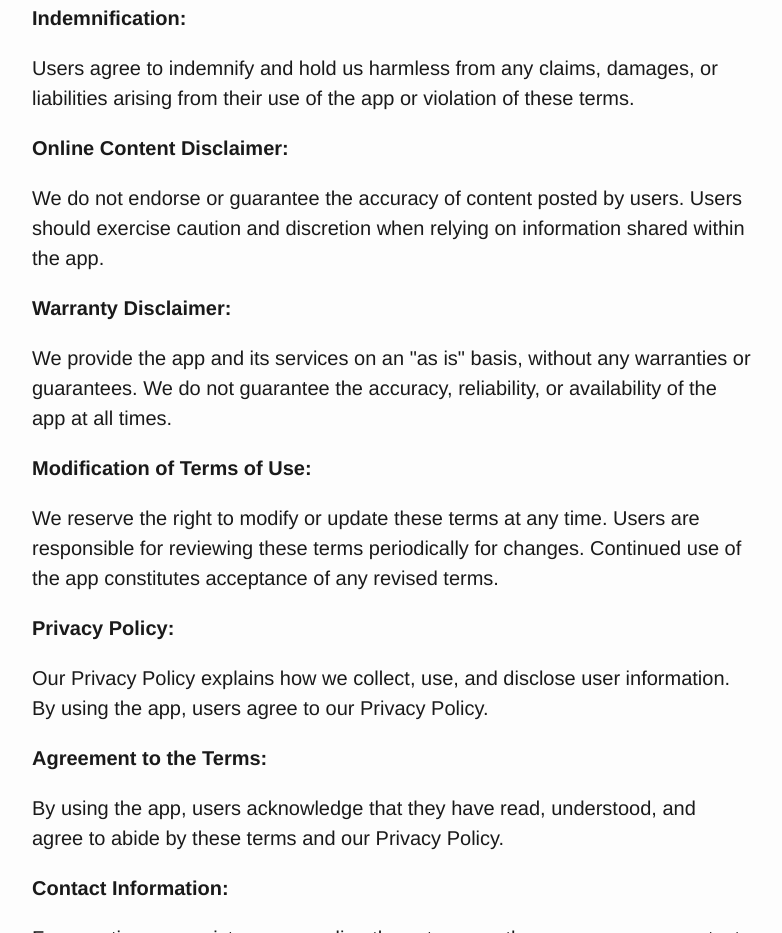
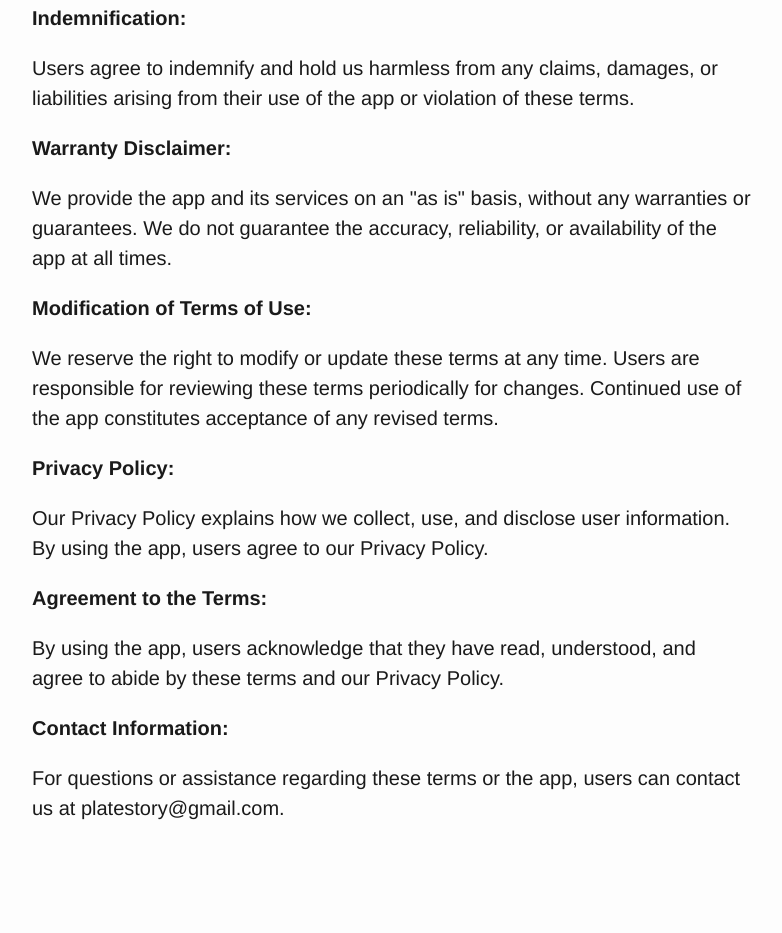
Before and after one commit to TatyanaBuinitskaya/PlatePixTerms, a plain HTML site: page index.html in a window 1280 px wide. Shown: the part 1807-2740 px from the top of the page, without its empty margins (248-1030 px from the left). After the commit the page ends 2700 px from the top, so only its background shows below. Drawn offline with Linux system fonts and the light colour scheme.

Commit message:
Update index.html

```diff
--- a/index.html
+++ b/index.html
@@ -214,10 +214,6 @@ any purpose without compensation to the user.</p>
 <p>Users agree to indemnify and hold us harmless from any claims,
 damages, or liabilities arising from their use of the app or violation
 of these terms.</p>
-<p><strong>Online Content Disclaimer:</strong></p>
-<p>We do not endorse or guarantee the accuracy of content posted by
-users. Users should exercise caution and discretion when relying on
-information shared within the app.</p>
 <p><strong>Warranty Disclaimer:</strong></p>
 <p>We provide the app and its services on an "as is" basis, without any
 warranties or guarantees. We do not guarantee the accuracy, reliability,
```
